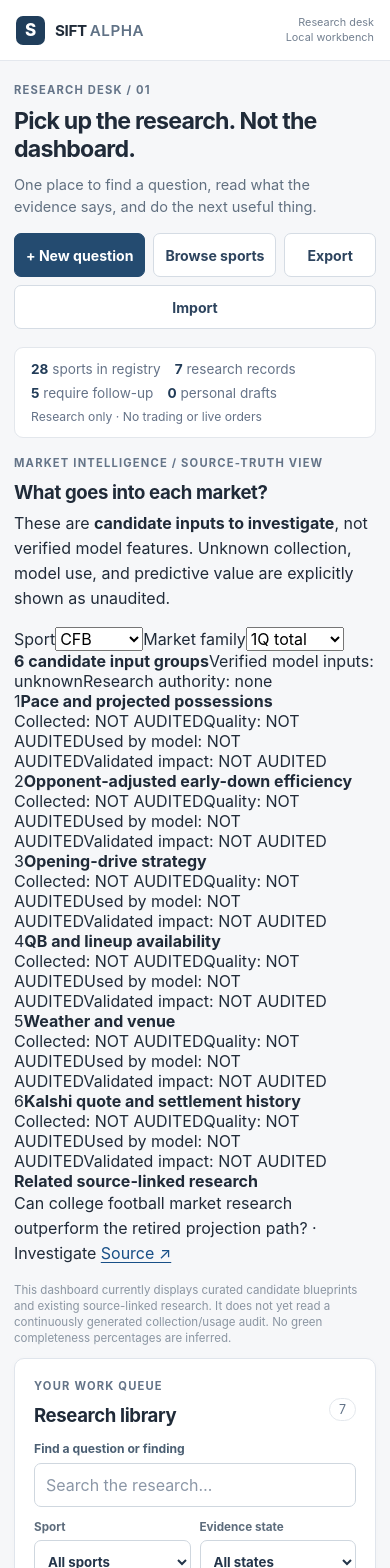
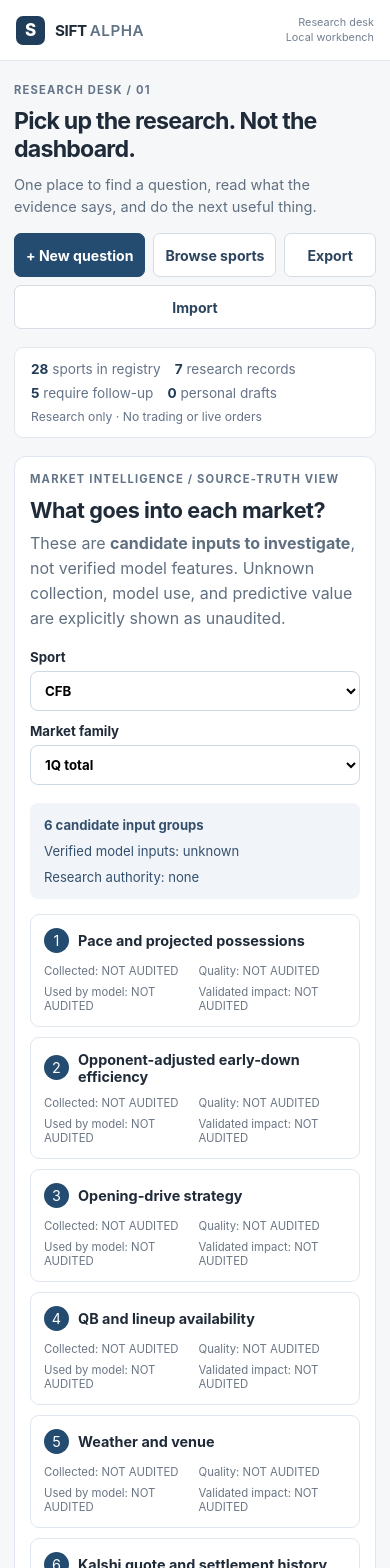
Before and after one commit to chmoses98/sift-alpha, a React (Vite) app: page / in a window 390 px wide. Shown: the top 1568 px of the page. Built offline with nearby package versions, Linux system fonts and the light colour scheme.

Commit message:
Style mobile-first market input audit explorer

```diff
--- a/src/styles.css
+++ b/src/styles.css
@@ -149,3 +149,18 @@ p { line-height: 1.56; }
   .coverage-intro { flex-direction: column; gap: 9px; }
   .coverage-status { flex-basis: 97px; }
 }
+
+
+.intelligence{background:#fff;border:1px solid #dfe6ef;border-radius:12px;padding:22px;margin-bottom:20px}
+.intelligence h2{font-size:1.35rem}.intelligence>p{color:#617080;max-width:850px}
+.intelligence-filters{display:flex;flex-wrap:wrap;gap:12px;margin:18px 0}.intelligence-filters label{display:grid;gap:6px;flex:1;min-width:180px;font-weight:650;font-size:.83rem}
+.intelligence-filters select{width:100%;padding:10px;border:1px solid #cdd8e5;border-radius:8px;background:#fff}
+.intelligence-summary{display:flex;flex-wrap:wrap;gap:10px 20px;padding:14px;background:#f1f5fa;border-radius:8px;font-size:.82rem;color:#35506d}
+.intelligence-grid{display:grid;grid-template-columns:repeat(auto-fit,minmax(260px,1fr));gap:10px;margin:15px 0}
+.intelligence-factor{border:1px solid #e0e7ef;border-radius:9px;padding:13px}
+.factor-heading{display:flex;align-items:center;gap:9px;margin-bottom:11px;font-size:.9rem}
+.factor-number{background:#244b70;color:white;border-radius:50%;height:25px;width:25px;display:grid;place-items:center;flex:none}
+.factor-status{display:grid;grid-template-columns:1fr 1fr;gap:7px;color:#6b7685;font-size:.71rem}
+.intelligence-evidence{margin-top:13px;border-left:3px solid #9a6537;padding:12px;background:#faf7f2;font-size:.85rem}.intelligence-evidence p{margin:6px 0}
+.intelligence-related{border-top:1px solid #e4e8ee;padding-top:14px;font-size:.83rem}.intelligence-related p{margin:7px 0;color:#617080}
+@media(max-width:600px){.intelligence{padding:15px}.intelligence-grid{grid-template-columns:1fr}.factor-status{grid-template-columns:1fr 1fr}}
```
